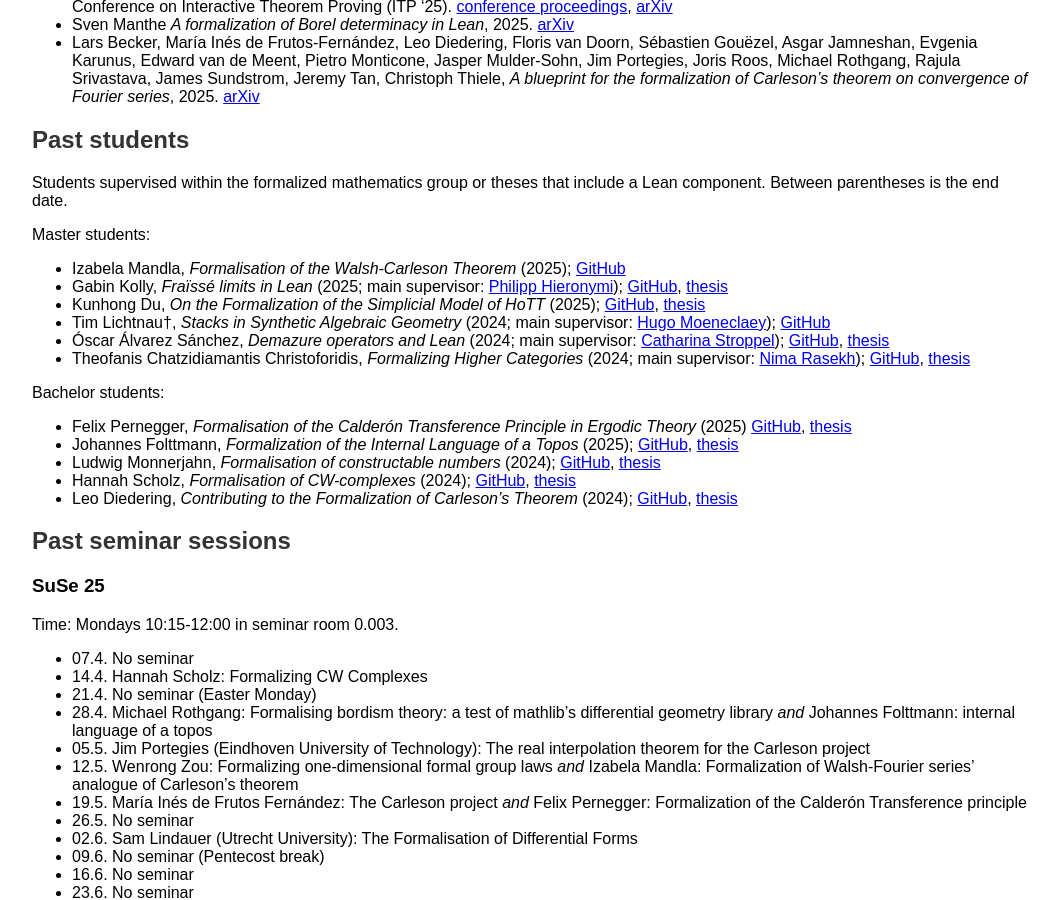
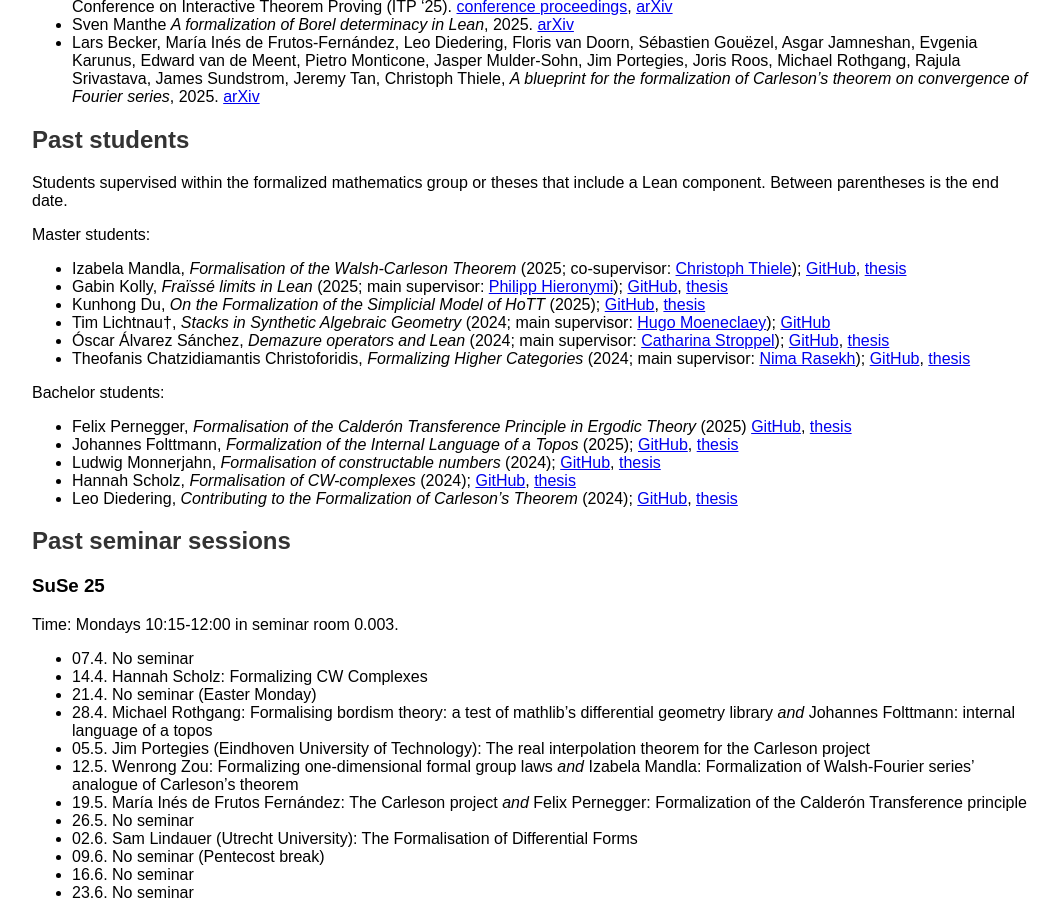
Before and after one commit to fpvandoorn/fpvandoorn.github.io, a Jekyll site: the page built from formalized-mathematics.md, in a window 1280 px wide and 900 px high, scrolled down 1494 px. Shown: the whole window, without its empty margins (108-1168 px from the left). Built offline with Jekyll 4.4.1, drawn with Linux system fonts in a browser that asks for light colours; our own code applies the rules of GitHub Pages for plain Markdown files.

Commit message:
add Izabela's thesis

```diff
--- a/formalized-mathematics.md
+++ b/formalized-mathematics.md
@@ -87,7 +87,7 @@
 Students supervised within the formalized mathematics group or theses that include a Lean component. Between parentheses is the end date.
 
 Master students:
-* Izabela Mandla, *Formalisation of the Walsh-Carleson Theorem* (2025); [GitHub](https://github.com/izamandla/carleson/tree/master/Carleson/Project) <!-- missing thesis pdf --> <!-- original supervisor: [Christoph Thiele](https://www.math.uni-bonn.de/people/thiele/index.html) -->
+* Izabela Mandla, *Formalisation of the Walsh-Carleson Theorem* (2025; co-supervisor: [Christoph Thiele](https://www.math.uni-bonn.de/people/thiele/index.html)); [GitHub](https://github.com/izamandla/carleson/tree/master/Carleson/Project), [thesis](theses/IzabelaMandla.pdf)
 * Gabin Kolly, *Fraïssé limits in Lean* (2025; main supervisor: [Philipp Hieronymi](https://www.math.uni-bonn.de/people/phierony/)); [GitHub](https://github.com/GabinKolly), [thesis](theses/GabinKolly.pdf)
 * Kunhong Du, *On the Formalization of the Simplicial Model of HoTT* (2025); [GitHub](https://github.com/KunhongDu/HoTT-Model), [thesis](theses/KunhongDu.pdf) <!-- PhD with Nicolai Kraus -->
 * Tim Lichtnau†, *Stacks in Synthetic Algebraic Geometry* (2024; main supervisor: [Hugo Moeneclaey](https://www.hugomoeneclaey.com/)); [GitHub](https://github.com/timlichtnau/)
```
Also changed, not shown: 1 other file.
